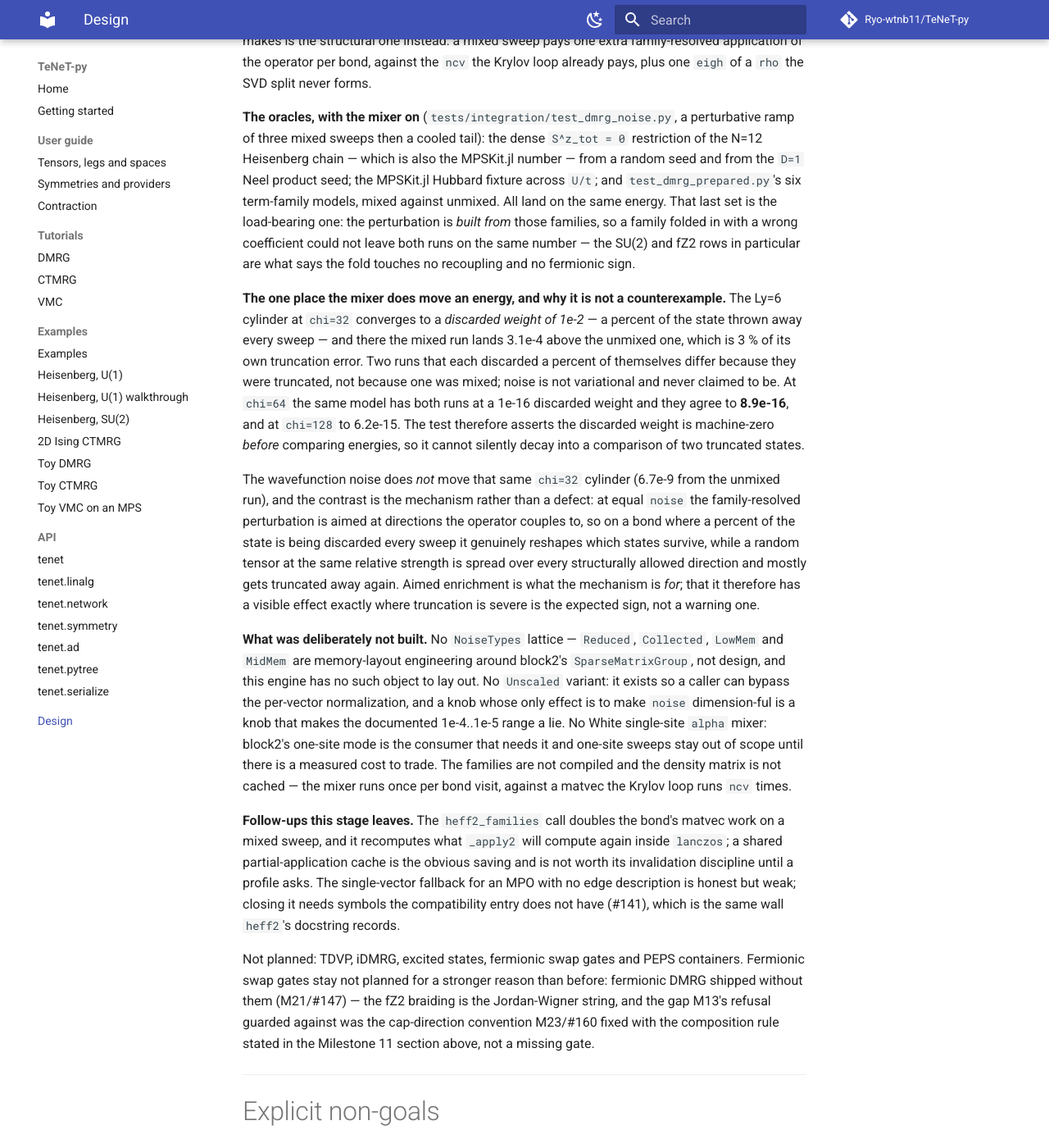
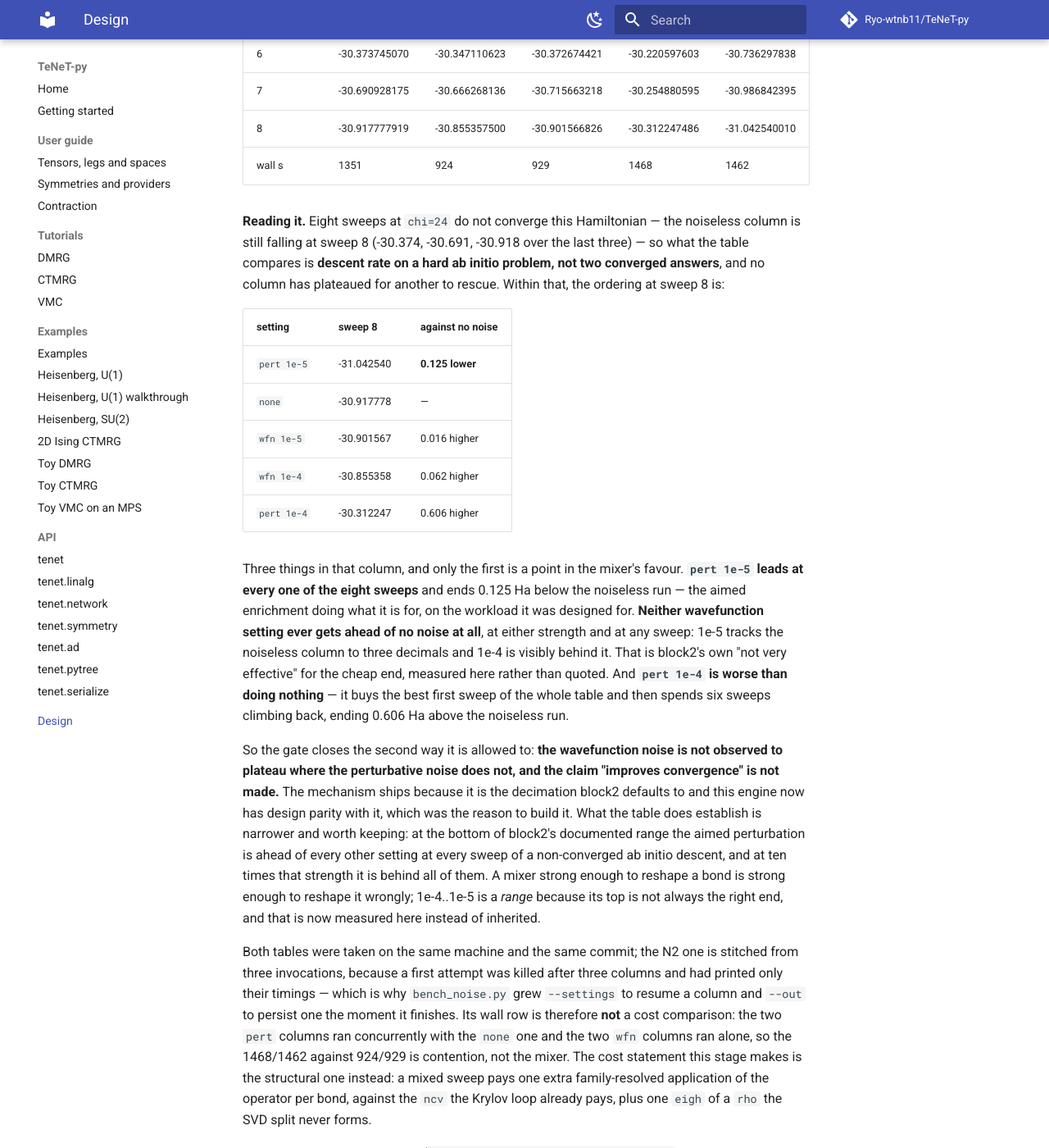
Before and after one commit to Ryo-wtnb11/TeNeT-py, an MkDocs documentation site: the page built from docs/design.md, in a window 1280 px wide and 1400 px high, scrolled down 92412 px. Shown: the whole window at 82% size. Built offline with MkDocs 1.6.1 and Material for MkDocs 9.7.7, drawn with Linux system fonts in a browser that asks for light colours; comment, search, counter and statistics services are not loaded; some of the changed text lies outside the part shown.

Commit message:
M61 Stage C: the N2 convergence table, and the gate closed with it
Eight sweeps at chi=24 on N2 CAS 6-31G, K=16, under five noise settings. The run does
not converge in eight sweeps, so the table compares descent rate rather than two
converged answers, and nothing plateaus for anything else to rescue.

At sweep 8, `pert 1e-5` is 0.125 Ha below the noiseless run and led at every sweep;
neither wavefunction setting ever gets ahead of no noise at all, at either strength; and
`pert 1e-4` buys the best first sweep and then ends 0.606 Ha *above* the noiseless run.

So the gate closes the second way #232 allows: the wavefunction noise is not observed to
plateau where the perturbative noise does not, and "improves convergence" is not
claimed. The mechanism ships because it is the decimation block2 defaults to. What the
table does establish is that block2's 1e-4..1e-5 is a range because its top is not always
the right end -- measured here rather than inherited.

Co-Authored-By: Claude Opus 5 (1M context) <noreply@anthropic.com>

```diff
--- a/docs/design.md
+++ b/docs/design.md
@@ -4160,15 +4160,58 @@ The split:
 
   | sweep | none | wfn 1e-4 | wfn 1e-5 | pert 1e-4 | pert 1e-5 |
   |---|---|---|---|---|---|
-  | PENDING |
-
-  **Reading it.** PENDING
+  | 1 | -24.349864427 | -24.349543127 | -24.349833679 | -24.425951531 | -24.422258663 |
+  | 2 | -27.873007896 | -27.872714128 | -27.872972186 | -28.467810250 | -28.649975575 |
+  | 3 | -29.496790511 | -29.502600631 | -29.497024609 | -29.744036677 | -29.745973189 |
+  | 4 | -29.731075981 | -29.734889316 | -29.734834377 | -29.985652872 | -30.019253895 |
+  | 5 | -30.023828869 | -30.031992607 | -30.029534633 | -30.142653652 | -30.290319415 |
+  | 6 | -30.373745070 | -30.347110623 | -30.372674421 | -30.220597603 | -30.736297838 |
+  | 7 | -30.690928175 | -30.666268136 | -30.715663218 | -30.254880595 | -30.986842395 |
+  | 8 | -30.917777919 | -30.855357500 | -30.901566826 | -30.312247486 | -31.042540010 |
+  | wall s | 1351 | 924 | 929 | 1468 | 1462 |
+
+  **Reading it.** Eight sweeps at `chi=24` do not converge this Hamiltonian — the noiseless
+  column is still falling at sweep 8 (-30.374, -30.691, -30.918 over the last three) — so
+  what the table compares is **descent rate on a hard ab initio problem, not two converged
+  answers**, and no column has plateaued for another to rescue. Within that, the ordering
+  at sweep 8 is:
+
+  | setting | sweep 8 | against no noise |
+  |---|---|---|
+  | `pert 1e-5` | -31.042540 | **0.125 lower** |
+  | `none` | -30.917778 | — |
+  | `wfn 1e-5` | -30.901567 | 0.016 higher |
+  | `wfn 1e-4` | -30.855358 | 0.062 higher |
+  | `pert 1e-4` | -30.312247 | 0.606 higher |
+
+  Three things in that column, and only the first is a point in the mixer's favour.
+  **`pert 1e-5` leads at every one of the eight sweeps** and ends 0.125 Ha below the
+  noiseless run — the aimed enrichment doing what it is for, on the workload it was
+  designed for. **Neither wavefunction setting ever gets ahead of no noise at all**, at
+  either strength and at any sweep: 1e-5 tracks the noiseless column to three decimals and
+  1e-4 is visibly behind it. That is block2's own "not very effective" for the cheap end,
+  measured here rather than quoted. And **`pert 1e-4` is worse than doing nothing** — it
+  buys the best first sweep of the whole table and then spends six sweeps climbing back,
+  ending 0.606 Ha above the noiseless run.
+
+  So the gate closes the second way it is allowed to: **the wavefunction noise is not
+  observed to plateau where the perturbative noise does not, and the claim "improves
+  convergence" is not made.** The mechanism ships because it is the decimation block2
+  defaults to and this engine now has design parity with it, which was the reason to build
+  it. What the table does establish is narrower and worth keeping: at the bottom of
+  block2's documented range the aimed perturbation is ahead of every other setting at every
+  sweep of a non-converged ab initio descent, and at ten times that strength it is behind
+  all of them. A mixer strong enough to reshape a bond is strong enough to reshape it
+  wrongly; 1e-4..1e-5 is a *range* because its top is not always the right end, and that is
+  now measured here instead of inherited.
 
   Both tables were taken on the same machine and the same commit; the N2 one is stitched
-  from two invocations because the first was killed after three columns, which is why
-  `bench_noise.py` grew `--settings` and `--out`. Its wall row is therefore **not** a cost
-  comparison — the two perturbative columns were measured against each other — and the
-  cost statement this stage makes is the structural one instead: a mixed sweep pays one
+  from three invocations, because a first attempt was killed after three columns and had
+  printed only their timings — which is why `bench_noise.py` grew `--settings` to resume a
+  column and `--out` to persist one the moment it finishes. Its wall row is therefore
+  **not** a cost comparison: the two `pert` columns ran concurrently with the `none` one
+  and the two `wfn` columns ran alone, so the 1468/1462 against 924/929 is contention, not
+  the mixer. The cost statement this stage makes is the structural one instead: a mixed sweep pays one
   extra family-resolved application of the operator per bond, against the `ncv` the Krylov
   loop already pays, plus one `eigh` of a `rho` the SVD split never forms.
 
```
